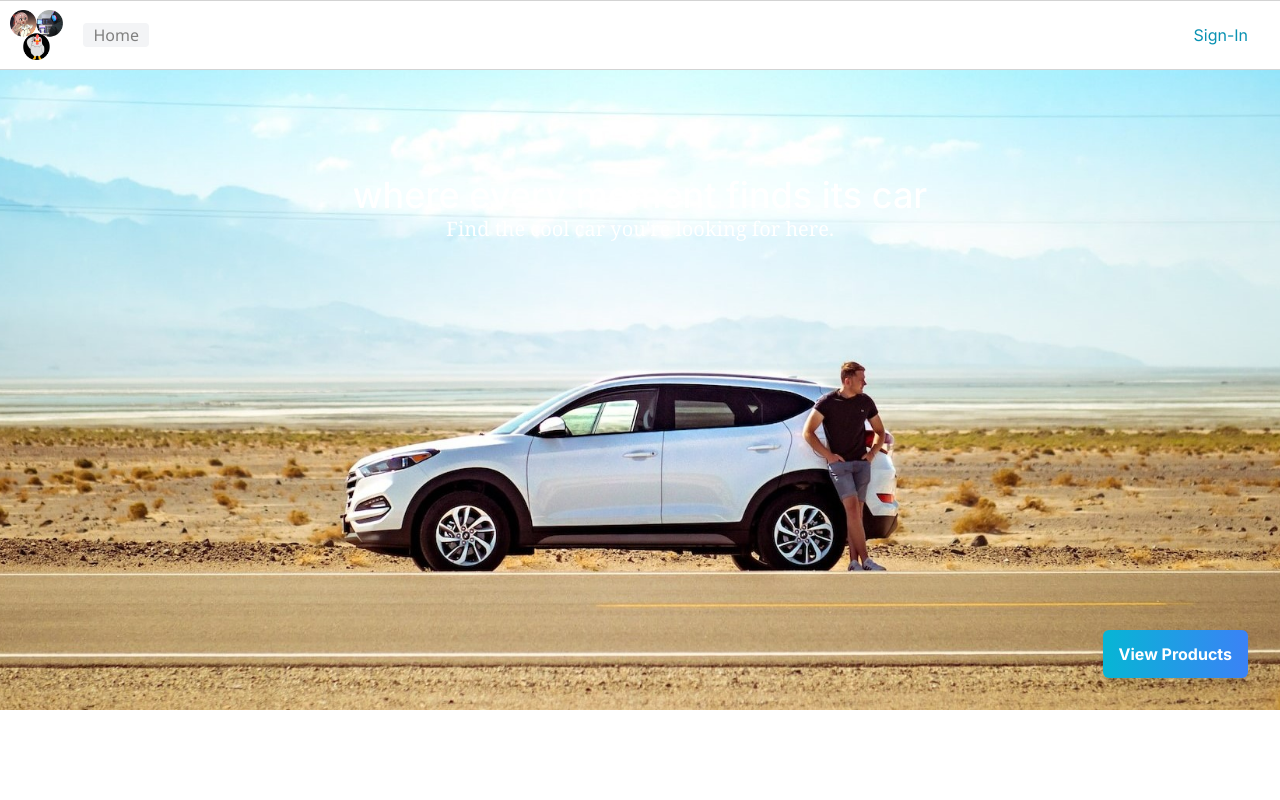
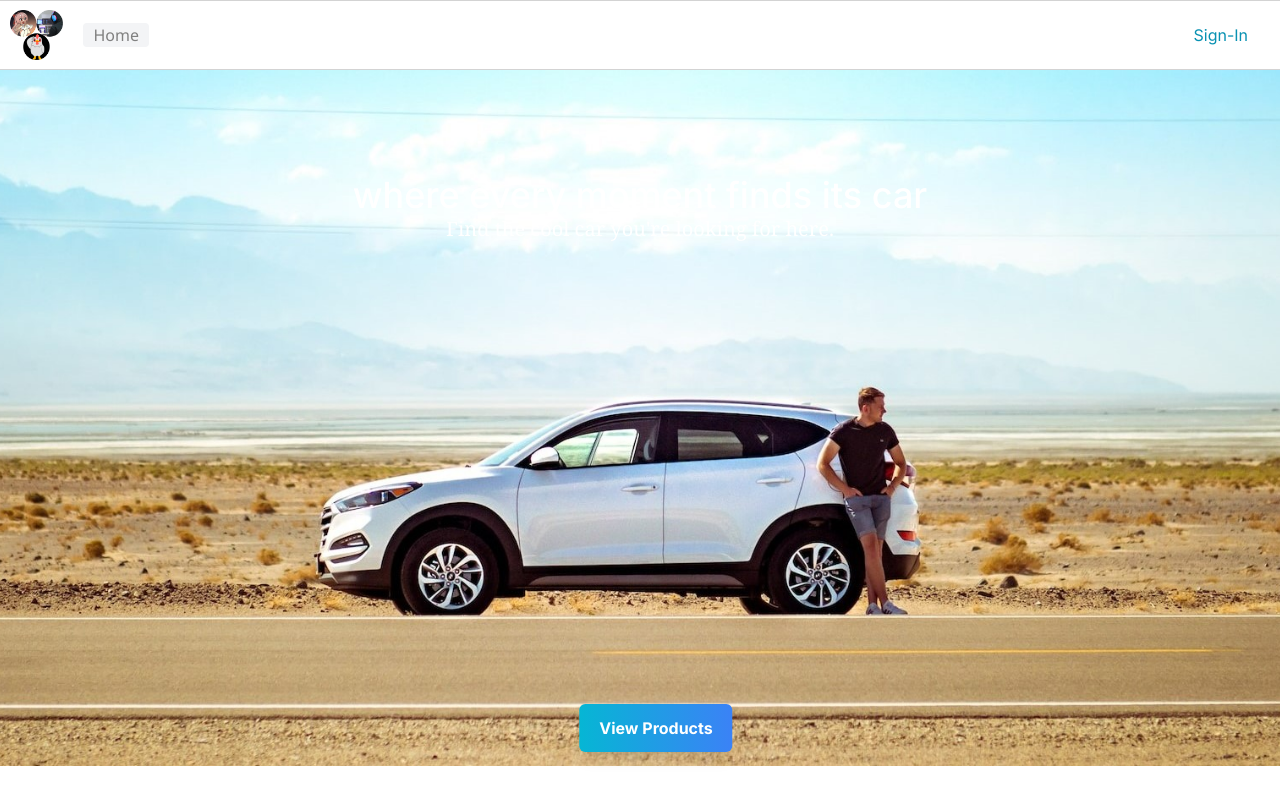
Before and after one commit to 2110503-2564/fe-project-2024-2-rest-in, a Next.js app: page / in a window 1280 px wide. Built offline with nearby package versions, Linux system fonts and the light colour scheme; no server answers.

Commit message:
no change cover after click view product

```diff
--- a/src/app/page.tsx
+++ b/src/app/page.tsx
@@ -1,13 +1,23 @@
-import Image from "next/image";
+"use client"
 import Banner from "@/components/Banner";
-import Card from "@/components/Card"
-import CardPanel from "@/components/CardPanel";
-import styles from "./page.module.css";
+import Link from "next/link";
 
 export default function Home() {
+  const handleClick = (e: React.MouseEvent<HTMLButtonElement>) => {
+    e.stopPropagation();
+  };
+
   return (
     <main>
       <Banner/>
+      <Link href="/cars" prefetch={true} >
+        <button className="bg-gradient-to-r from-cyan-500 to-blue-500 text-white border-none
+        font-bold py-3 px-5 m-4 rounded-md z-30 absolute bottom-8 left-1/2 transform -translate-x-1/2
+        shadow-lg transition-transform duration-300 hover:scale-105"
+        onClick={handleClick}>
+            View Products
+        </button>
+      </Link>
     </main>
   );
 }
--- a/src/components/Banner.tsx
+++ b/src/components/Banner.tsx
@@ -30,13 +30,6 @@ export default function Banner() {
                     Welcome {session.user?.name}</div>
                 : null
             }
-            <Link href="/cars" prefetch={true}>
-            <button className="bg-gradient-to-r from-cyan-500 to-blue-500 text-white border-none
-            font-bold py-3 px-4 m-4 rounded-md z-30 absolute bottom-4 right-4
-            shadow-lg transform transition-transform duration-300 hover:scale-105">
-                View Products
-            </button>
-            </Link>
         </div>
 
     );
--- a/src/components/banner.module.css
+++ b/src/components/banner.module.css
@@ -3,7 +3,7 @@
     padding: 5px;
     margin: 0;
     width: 100vw;
-    height: 80vh;
+    height: 87vh;
     position: relative;
 }
 
```
